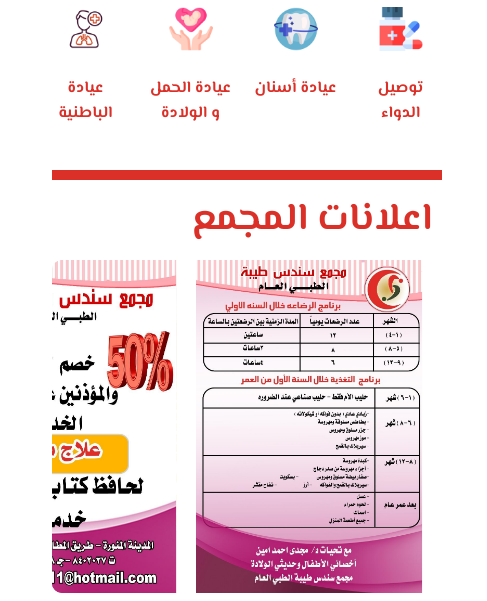
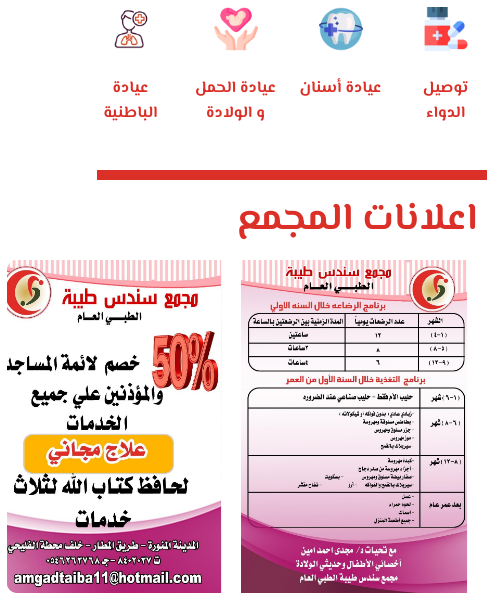
Before and after one commit to muaid-web/muaid-web.github.io, a plain HTML site: page index.html in a window 390 px wide. Shown: the part 726-1327 px from the top of the page, 487 px wide, since content can reach past the window. Drawn offline with Linux system fonts and the light colour scheme; grey boxes are pictures that could not be loaded.

Commit message:
Update style.css

```diff
--- a/style.css
+++ b/style.css
@@ -490,6 +490,7 @@
         margin-left: 5%;
         margin-right: 5%;
     }
+
     .same{
         display: flex;
         justify-content: space-around;
@@ -511,7 +512,9 @@
         width: 100%;
         margin-bottom: 10px;
     }
-
+    .news{
+        width: 480px;
+    }
     .gallery > img {
         height: 333px;
         width: 226px;
```
